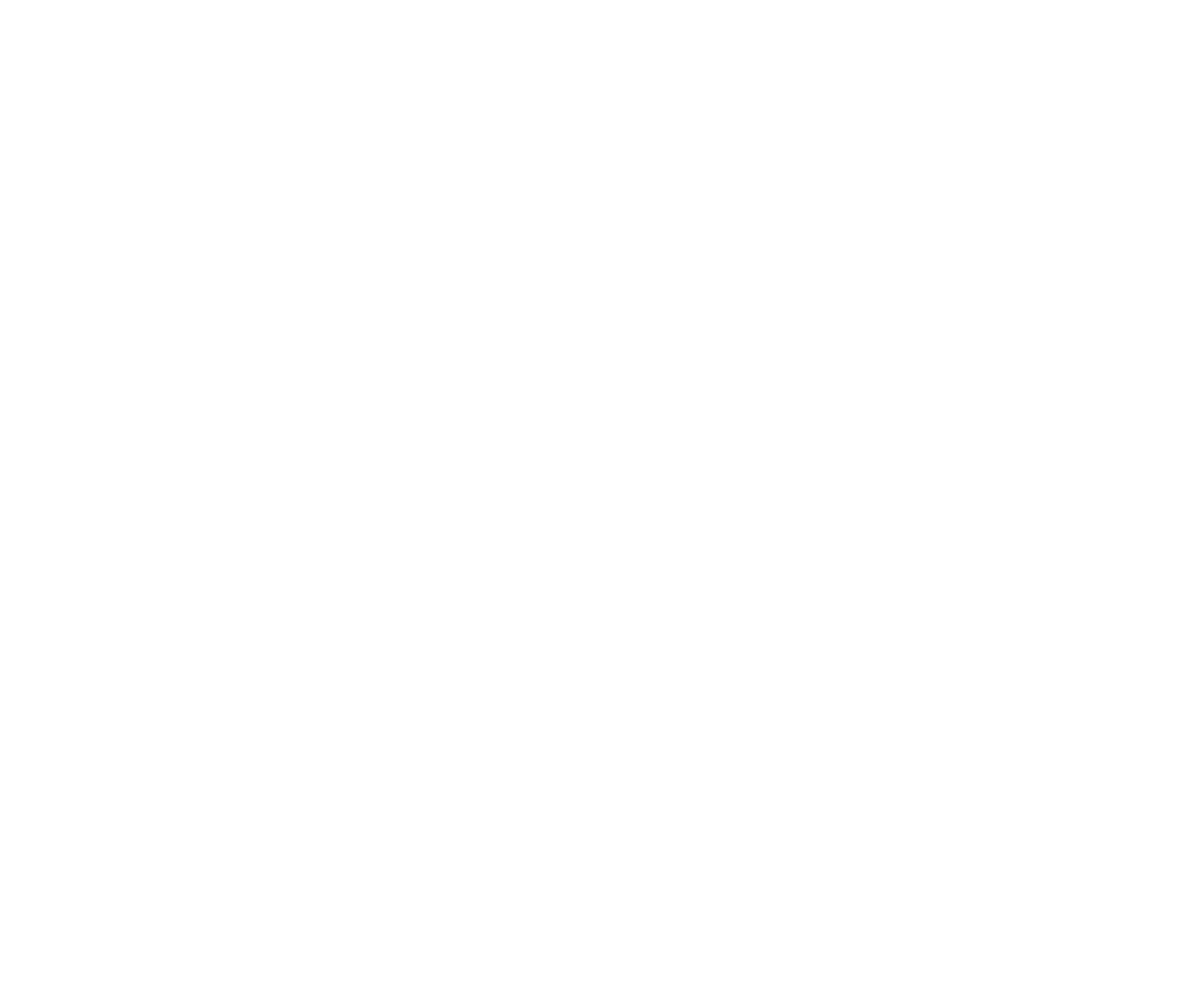
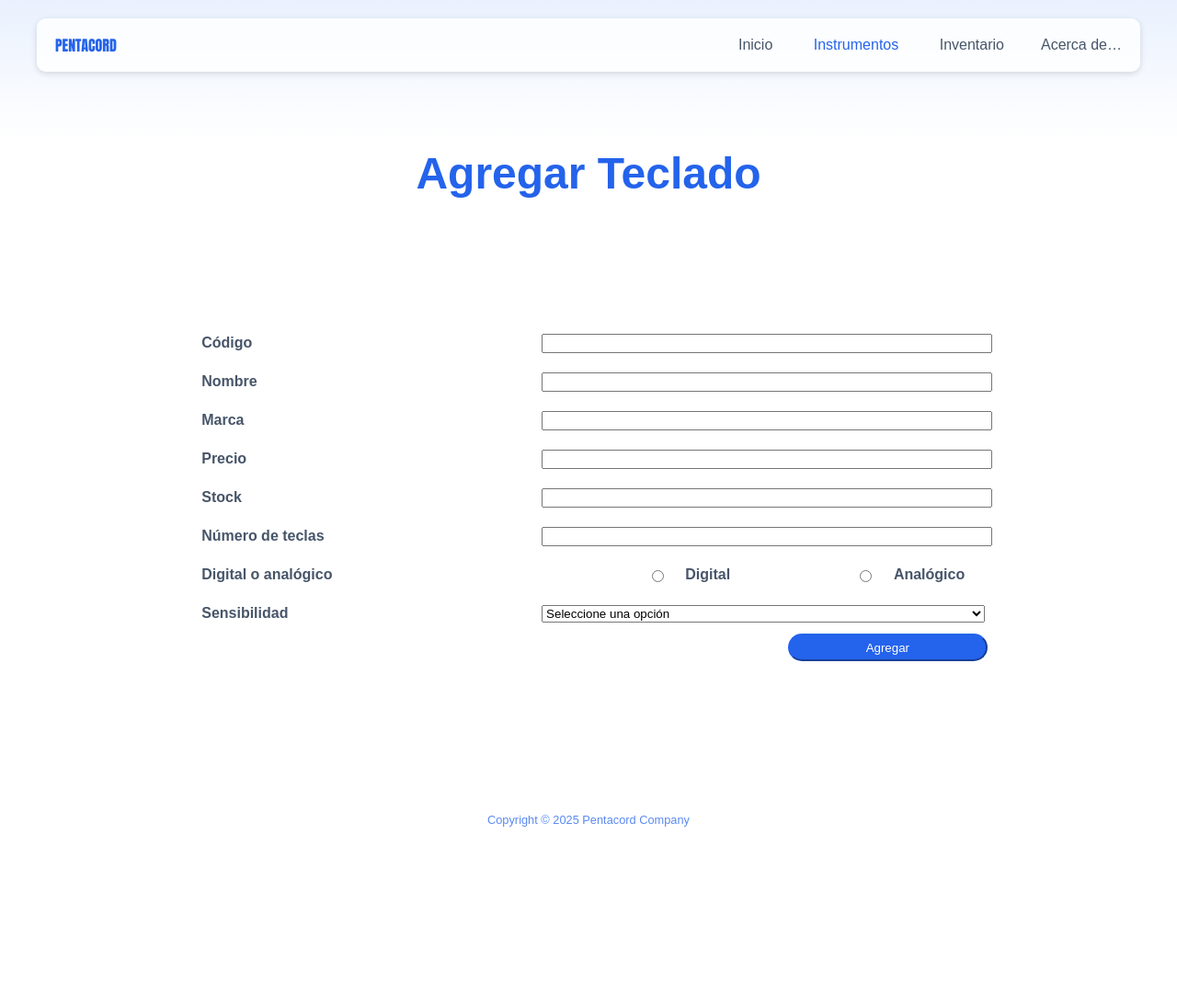
Before and after one commit to Dav1dF3/ClienteJavaScript, a plain HTML site: page pages/pages_teclados/agregarTeclados.html in a window 1280 px wide. Shown: the whole page at 92% size. Before the commit the page ends 800 px from the top, so only its background shows below. Drawn offline with Linux system fonts and the light colour scheme.

```diff
--- /dev/null
+++ b/css/css_teclados/stylesagregarteclados.css
@@ -0,0 +1,459 @@
+.gjs-heading {
+  margin: 0;
+  color: rgba(29, 40, 55, 1);
+}
+
+.gjs-grid-column {
+  flex: 1 1 0%;
+  padding: 5px 0;
+}
+
+.gjs-grid-row {
+  display: flex;
+  justify-content: flex-start;
+  align-items: stretch;
+  flex-direction: row;
+  min-height: auto;
+  padding: 10px 0;
+}
+
+.gjs-link-box {
+  color: inherit;
+  display: inline-block;
+  vertical-align: top;
+  padding: 10px;
+  max-width: 100%;
+  text-decoration: none;
+}
+
+.gjs-link {
+  vertical-align: top;
+  max-width: 100%;
+  display: inline-block;
+  text-decoration: none;
+  color: inherit;
+  transition: color 0.3s ease 0s;
+}
+
+.gjs-grid-column.feature-item {
+  padding-top: 15px;
+  padding-right: 15px;
+  padding-bottom: 15px;
+  padding-left: 15px;
+  display: flex;
+  flex-direction: column;
+  gap: 15px;
+  min-width: 30%;
+}
+
+.gjs-grid-column.testimonial-item {
+  padding-top: 15px;
+  padding-right: 15px;
+  padding-bottom: 15px;
+  padding-left: 15px;
+  display: flex;
+  flex-direction: column;
+  gap: 15px;
+  min-width: 45%;
+  background-color: rgba(247, 247, 247, 0.23);
+  border-top-left-radius: 5px;
+  border-top-right-radius: 5px;
+  border-bottom-right-radius: 5px;
+  border-bottom-left-radius: 5px;
+  align-items: flex-start;
+  border-top-width: 1px;
+  border-right-width: 1px;
+  border-bottom-width: 1px;
+  border-left-width: 1px;
+  border-top-style: solid;
+  border-right-style: solid;
+  border-bottom-style: solid;
+  border-left-style: solid;
+  border-top-color: rgba(0, 0, 0, 0.06);
+  border-right-color: rgba(0, 0, 0, 0.06);
+  border-bottom-color: rgba(0, 0, 0, 0.06);
+  border-left-color: rgba(0, 0, 0, 0.06);
+}
+
+.gjs-text-blue {
+  color: rgb(36, 99, 235);
+}
+
+.gjs-link:hover {
+  color: rgb(36, 99, 235);
+  text-decoration: underline;
+}
+
+.gjs-container {
+  width: 90%;
+  margin: 0 auto;
+  max-width: 1200px;
+}
+
+.gjs-section {
+  display: flex;
+  padding: 50px 0;
+}
+
+.gjs-plg-flex-column {
+  display: flex;
+  flex-direction: column;
+  align-items: center;
+  undefined: undefined;
+  justify-content: center;
+  text-align: center;
+  gap: 10px;
+}
+
+.gjs-plg-flex-row {
+  display: flex;
+  align-items: stretch;
+  flex-wrap: nowrap;
+}
+
+.gjs-plg-flex-column {
+  display: flex;
+  flex-direction: column;
+  align-items: center;
+  justify-content: center;
+  text-align: center;
+  gap: 10px;
+}
+
+#miTabla-4 thead th {
+  position: sticky;
+  top: 0;
+  background: rgb(36, 99, 235);
+  color: #fff;
+  padding: 10px;
+}
+
+#miTabla-4 td,
+#miTabla-4 th {
+  border: 1px solid #ddd;
+  padding: 8px;
+}
+
+#i4hjm-2-2-3 {
+  padding: 10px;
+  font-family: Impact, Charcoal, sans-serif;
+  color: rgb(36, 99, 235);
+}
+
+#iucmr-2-2-2-3 {
+  display: block;
+  padding-top: 0px;
+  padding-bottom: 0px;
+}
+
+#iqjl-2-2-2-3 {
+  flex: 0 1 auto;
+}
+
+#icfyb-2-3-2-3 {
+  padding: 10px;
+  font-family: Arial, Helvetica, sans-serif;
+  padding-left: 20px;
+  padding-right: 20px;
+}
+
+#icfyb-2-2-2-2-3 {
+  padding: 10px;
+  font-family: Arial, Helvetica, sans-serif;
+  padding-left: 20px;
+  padding-right: 20px;
+  color: rgb(36, 99, 235);
+}
+
+#infmy1-2-2-2-3 {
+  padding: 10px;
+  font-family: Arial, Helvetica, sans-serif;
+  padding-left: 20px;
+  padding-right: 20px;
+}
+
+#irtfd-2-2-2-3 {
+  flex: 0 1 auto;
+}
+
+#i88iz-2-2-2-3 {
+  padding: 10px;
+  font-family: Arial, Helvetica, sans-serif;
+  padding-left: 20px;
+  padding-right: 20px;
+}
+
+#icyzp-2-2-2-3 {
+  flex: 0 1 auto;
+}
+
+#it00l-2-2-2-3 {
+  padding-top: 0px;
+  padding-bottom: 0px;
+}
+
+#iffs-2-2-2-3 {
+  flex: 0 1 auto;
+}
+
+#iyd2-2-2-2-3 {
+  align-items: center;
+  justify-content: space-between;
+  padding-top: 0px;
+  padding-bottom: 0px;
+  background-color: rgba(255, 255, 255, 0.8);
+  border-top-left-radius: 10px;
+  border-top-right-radius: 10px;
+  border-bottom-right-radius: 10px;
+  border-bottom-left-radius: 10px;
+  backdrop-filter: blur(13px);
+  box-shadow: 0px 2px 7px 0px rgba(0, 0, 0, 0.14);
+}
+
+#itjq-2-2-2-3 {
+  width: 100%;
+  max-width: 1200px;
+}
+
+#i6po-2-2-2-3 {
+  justify-content: center;
+  position: sticky;
+  top: 15px;
+  padding-top: 0px;
+  padding-bottom: 0px;
+  padding-left: 20px;
+  padding-right: 20px;
+}
+
+#irjua-2-2-2-3 {
+  font-size: 3rem;
+  text-align: center;
+  color: rgb(36, 99, 235);
+}
+
+#iycz3-2-2-2-3 {
+  max-width: 1200px;
+  align-items: center;
+  display: flex;
+  flex-direction: column;
+  gap: 10px;
+}
+
+#irz7b-2-2-2-3 {
+  justify-content: center;
+  padding-top: 80px;
+  padding-bottom: 80px;
+  padding-left: 20px;
+  padding-right: 20px;
+}
+
+#iics8yg-2-2 {
+  padding: 10px;
+}
+
+#iv6z0eb-2-2 {
+  width: 100%;
+}
+
+#ix8kez6-2-2 {
+  padding: 10px;
+}
+
+#itooyh7-2-2 {
+  width: 100%;
+}
+
+#ilw15ba-2-2 {
+  padding: 10px;
+}
+
+#igk6al6-2-2 {
+  width: 100%;
+}
+
+#it5oyyf-2-2 {
+  padding: 10px;
+}
+
+#i5alvcd-2-2 {
+  width: 100%;
+}
+
+#ii7tjyo-2-2 {
+  padding: 10px;
+}
+
+#ip0r8zo-2-2 {
+  width: 100%;
+}
+
+#i72qbrp-2-2 {
+  padding: 10px;
+}
+
+#ilempnc {
+  width: 100%;
+}
+
+#iuqlp6y-2-2 {
+  padding: 10px;
+}
+
+#itaw5zg-2-2 {
+  width: 100%;
+}
+
+#ilo8r8k-2-2 {
+  text-align: left;
+}
+
+#ipwamy9-2-2 {
+  padding: 10px;
+}
+
+#i5q5d35-2-2 {
+  position: relative;
+  left: 65px;
+}
+
+#in027py-2-2 {
+  flex-basis: 50%;
+}
+
+#iwd7pyu-2-2 {
+  padding: 10px;
+}
+
+#ixruw3k-2-2 {
+  flex-basis: 50%;
+}
+
+#i8vgc8v-2-2 {
+  width: 100%;
+}
+
+#iziyac9-2-2 {
+  flex-basis: 50%;
+}
+
+#i5vtiko-2-2 {
+  position: relative;
+  left: 50px;
+}
+
+#iwwc6pj-2-2 {
+  flex-basis: 50%;
+}
+
+#i47uzp5-2-2 {
+  padding: 10px;
+}
+
+#iujjaj3-2-2 {
+  flex-basis: 50%;
+}
+
+#ieoy9ah-2-2 {
+  width: 100%;
+}
+
+#isznxzd-2-2 {
+  flex-basis: 50%;
+}
+
+#iu2ytql-2-2 {
+  width: 100%;
+}
+
+#iqnj9da-2-2 {
+  width: 100%;
+}
+
+#ie0kk3z-2 {
+  flex-basis: 75%;
+}
+
+#iqisg9q-3 {
+  width: 100%;
+  border-top-left-radius: 15px;
+  border-top-right-radius: 15px;
+  border-bottom-left-radius: 15px;
+  border-bottom-right-radius: 15px;
+  background-color: rgb(36, 99, 235);
+  color: rgba(255, 255, 255, 1);
+  cursor: pointer;
+  border-top-color: rgb(36, 99, 235);
+  border-right-color: rgb(36, 99, 235);
+  border-bottom-color: rgb(36, 99, 235);
+  border-left-color: rgb(36, 99, 235);
+  height: 30px;
+}
+
+#i5sb9zi-2 {
+  flex-basis: 25%;
+}
+
+#ie9q2d7-2 {
+  padding-top: 50px;
+  padding-right: 150px;
+  padding-bottom: 50px;
+  padding-left: 150px;
+  margin-top: 0px;
+  margin-right: 0px;
+  margin-bottom: 0px;
+  margin-left: 0px;
+}
+
+#it6g1v-2-2-2-3 {
+  padding: 10px;
+  text-align: center;
+  font-size: 0.8rem;
+  margin-top: 20px;
+  opacity: 75%;
+}
+
+#ilriti-2-2-2-3 {
+  max-width: 1200px;
+  display: flex;
+  flex-direction: column;
+}
+
+#iv3be5-2-2-2-3 {
+  justify-content: center;
+  padding-top: 80px;
+  padding-left: 20px;
+  padding-right: 20px;
+  padding-bottom: 80px;
+  min-height: 162px;
+}
+
+#iau9-2-2-2-3 {
+  font-family: Arial, Helvetica, sans-serif;
+  background-image: linear-gradient(180deg, rgba(59, 130, 245, 0.11), white 14%);
+  background-position: 0px 0px;
+  background-size: 100% 100%;
+  background-repeat: repeat;
+  background-attachment: scroll;
+  background-origin: padding-box;
+  color: #475569;
+}
+
+@media (max-width: 992px) {
+  .gjs-grid-row {
+    flex-direction: column;
+  }
+
+  #it00l-2-2-2-3 {
+    flex-direction: row;
+  }
+
+  #iyd2-2-2-2-3 {
+    flex-direction: row;
+  }
+}
+
+@media (max-width: 768px) {
+  #iffs-2-2-2-3 {
+    display: none;
+  }
+}
--- a/pages/pages_teclados/agregarTeclados.html
+++ b/pages/pages_teclados/agregarTeclados.html
@@ -0,0 +1,177 @@
+<!DOCTYPE html>
+<html>
+
+  <head>
+    <title>Instrumentos</title>
+    <meta charset="utf-8" />
+    <meta name="viewport" content="width=device-width,initial-scale=1" />
+    <meta name="robots" content="index,follow" />
+    <meta name="generator" content="GrapesJS Studio" />
+    <link rel="stylesheet" href="../../css/css_teclados/stylesagregarteclados.css">
+  </head>
+
+  <body id="iau9-2-2-2-3">
+    <div id="i6po-2-2-2-3" class="gjs-grid-row">
+      <div id="itjq-2-2-2-3" class="gjs-grid-column">
+        <div id="iyd2-2-2-2-3" class="gjs-grid-row">
+          <div id="iqjl-2-2-2-3" class="gjs-grid-column">
+            <a href="./index.html" id="iucmr-2-2-2-3" class="gjs-link-box">
+              <div id="i4hjm-2-2-3">PENTACORD</div>
+            </a>
+          </div>
+          <div id="iffs-2-2-2-3" class="gjs-grid-column">
+            <div id="it00l-2-2-2-3" class="gjs-grid-row">
+              <div id="irtfd-2-2-2-3" class="gjs-grid-column">
+                <a href="./index.html" id="icfyb-2-3-2-3" class="gjs-link">Inicio</a>
+                <a href="./instrumentos.html" id="icfyb-2-2-2-2-3" class="gjs-link">Instrumentos</a>
+                <a href="./inventario.html" id="infmy1-2-2-2-3" class="gjs-link">Inventario</a>
+              </div>
+              <div id="icyzp-2-2-2-3" class="gjs-grid-column">
+                <a href="" id="i88iz-2-2-2-3" class="gjs-link">Acerca de…</a>
+              </div>
+            </div>
+          </div>
+        </div>
+      </div>
+    </div>
+    <div id="irz7b-2-2-2-3" class="gjs-grid-row">
+      <div id="iycz3-2-2-2-3" class="gjs-grid-column">
+        <h1 id="irjua-2-2-2-3" class="gjs-heading">Agregar Teclado</h1>
+      </div>
+    </div>
+    <section id="ie9q2d7-2" class="gjs-section">
+      <div id="im1mmnr-2" class="gjs-container">
+        <table id="iqnj9da-2-2">
+          <tbody id="i06f43m">
+            <tr id="iem49pq">
+              <td id="iqam04v-2-2">
+                <div id="iics8yg-2-2">
+                  <b id="i0upsyn">Código</b>
+                </div>
+              </td>
+              <td id="ik85n94">
+                <input type="text" id="iv6z0eb-2-2" />
+              </td>
+            </tr>
+            <tr id="ij9kupy">
+              <td id="i5prcgq">
+                <div id="ix8kez6-2-2">
+                  <b id="i0x5vm1">Nombre</b>
+                </div>
+              </td>
+              <td id="iw2qjz3">
+                <input type="text" id="itooyh7-2-2" />
+              </td>
+            </tr>
+            <tr id="i8b7j1k">
+              <td id="iugmkjn">
+                <div id="ilw15ba-2-2">
+                  <b id="it4hgr5">Marca</b>
+                </div>
+              </td>
+              <td id="ic9kvqd">
+                <input type="text" id="igk6al6-2-2" />
+              </td>
+            </tr>
+            <tr id="ijkgqid">
+              <td id="ihmmroo">
+                <div id="it5oyyf-2-2">
+                  <b id="iqk65mh">Precio</b>
+                </div>
+              </td>
+              <td id="i6l9l7x">
+                <input type="text" id="i5alvcd-2-2" />
+              </td>
+            </tr>
+            <tr id="iumzgyp">
+              <td id="iz0ibw8-2-2">
+                <div id="ii7tjyo-2-2">
+                  <b id="ij9ekyb">Stock</b>
+                </div>
+              </td>
+              <td id="izpjq8a-2-2">
+                <input type="text" id="ip0r8zo-2-2" />
+              </td>
+            </tr>
+            <tr id="iven6b3">
+              <td id="i1vnei8-2-2">
+                <div id="i72qbrp-2-2">
+                  <b id="idc7fuw">Número de teclas</b>
+                </div>
+              </td>
+              <td id="ibxczar">
+                <input type="text" id="itaw5zg-2-2" />
+              </td>
+            </tr>
+            <tr id="i1hc3tc">
+              <td id="imu5cv2-2-2">
+                <div id="iuqlp6y-2-2">
+                  <b id="i74a2rf">Digital o analógico</b>
+                </div>
+              </td>
+              <td id="ifsep43-2-2">
+                <div data-type-role="flex-row" id="iu2ytql-2-2" class="gjs-plg-flex-row">
+                  <div data-type-role="flex-column" id="iziyac9-2-2" class="gjs-plg-flex-column">
+                    <div data-type-role="flex-row" id="i8vgc8v-2-2" class="gjs-plg-flex-row">
+                      <div data-type-role="flex-column" id="in027py-2-2" class="gjs-plg-flex-column">
+                        <input type="radio" name="funda" value="" id="i5q5d35-2-2" />
+                      </div>
+                      <div data-type-role="flex-column" id="ixruw3k-2-2" class="gjs-plg-flex-column">
+                        <div id="iwd7pyu-2-2">
+                          <b id="iec3bqj">Digital</b>
+                        </div>
+                      </div>
+                    </div>
+                  </div>
+                  <div data-type-role="flex-column" id="isznxzd-2-2" class="gjs-plg-flex-column">
+                    <div data-type-role="flex-row" id="ieoy9ah-2-2" class="gjs-plg-flex-row">
+                      <div data-type-role="flex-column" id="iwwc6pj-2-2" class="gjs-plg-flex-column">
+                        <input type="radio" name="funda" value="" id="i5vtiko-2-2" />
+                      </div>
+                      <div data-type-role="flex-column" id="iujjaj3-2-2" class="gjs-plg-flex-column">
+                        <div id="i47uzp5-2-2">
+                          <b id="ic8dwu9">Analógico</b>
+                        </div>
+                      </div>
+                    </div>
+                  </div>
+                </div>
+              </td>
+            </tr>
+            <tr id="ije7uq6">
+              <td id="idd0pg6-2-2">
+                <div id="ipwamy9-2-2">
+                  <div id="ilo8r8k-2-2">
+                    <b id="i7oyxpk">Sensibilidad</b>
+                  </div>
+                </div>
+              </td>
+              <td id="in07hhf">
+                <select type="text" options="[object Object],[object Object],[object Object],[object Object],[object Object],[object Object]" id="ilempnc">
+                  <option value="opt1" id="iof8997">Seleccione una opción</option>
+                  <option value="opt2" id="ircjftl">Ninguna</option>
+                  <option value="opt3" id="iam5dzh">Básica</option>
+                  <option value="opt4" id="izj2uh3">Media</option>
+                  <option value="opt5" id="io19rf3">Alta</option>
+                  <option value="opt6" id="iwnpe9k">Profesional</option>
+                </select>
+              </td>
+            </tr>
+          </tbody>
+        </table>
+        <div data-type-role="flex-row" id="ilq36lk-2" class="gjs-plg-flex-row">
+          <div data-type-role="flex-column" id="ie0kk3z-2" class="gjs-plg-flex-column"></div>
+          <div data-type-role="flex-column" id="i5sb9zi-2" class="gjs-plg-flex-column">
+            <button type="button" id="iqisg9q-3" customAttributes="">Agregar</button>
+          </div>
+        </div>
+      </div>
+    </section>
+    <div id="iv3be5-2-2-2-3" class="gjs-grid-row">
+      <div id="ilriti-2-2-2-3" class="gjs-grid-column">
+        <div id="it6g1v-2-2-2-3" class="gjs-text-blue">Copyright © 2025 Pentacord Company</div>
+      </div>
+    </div>
+  </body>
+
+</html>
```
Also changed, not shown: pages/pages_guitarras/agregarGuitarras.html (+0 -10 lines).
